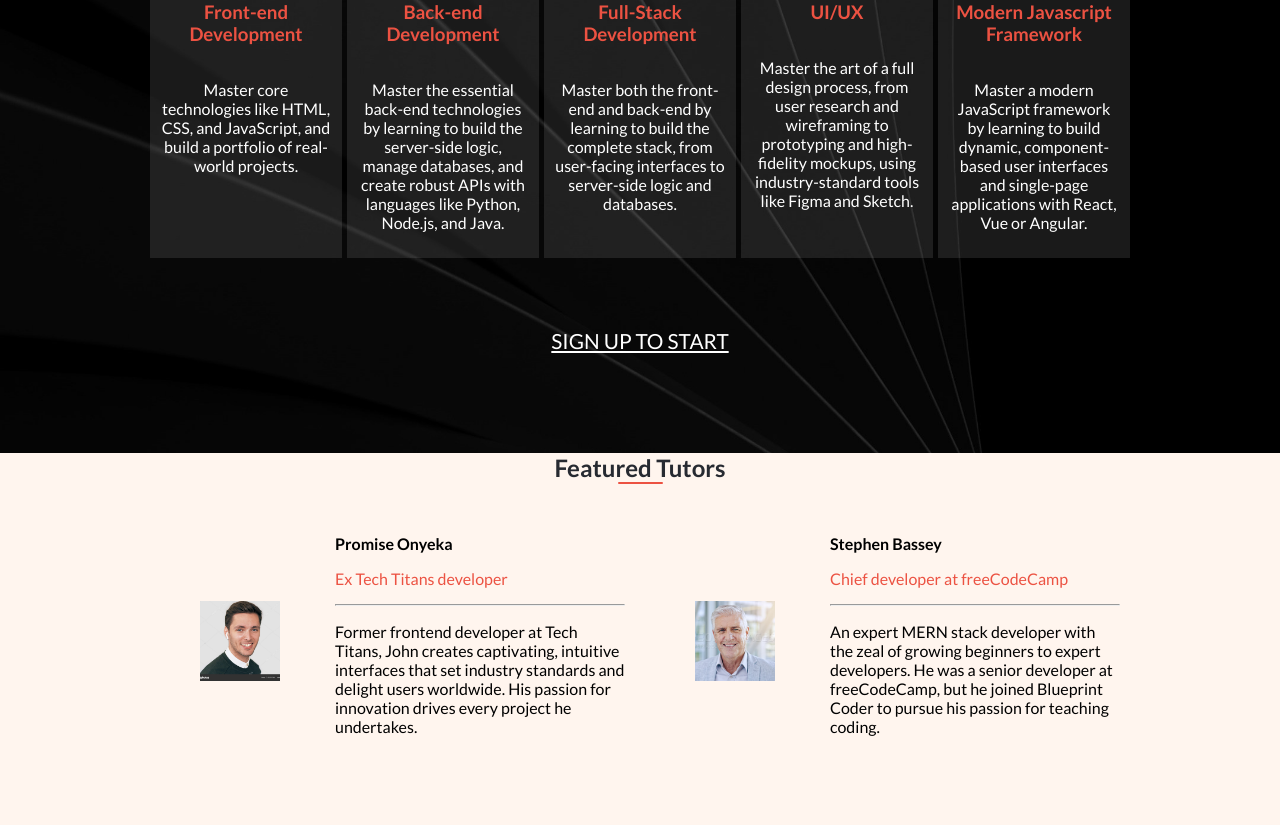
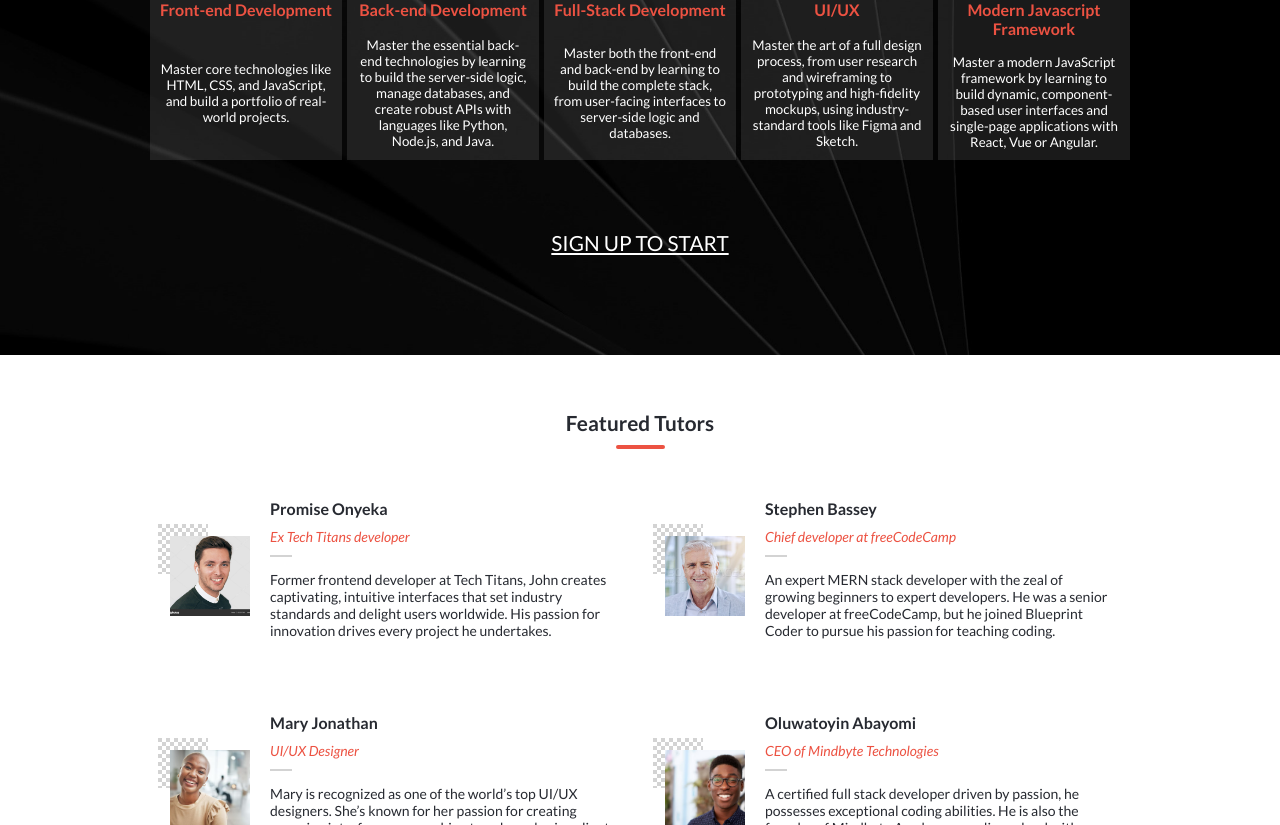
Before and after one commit to chukwus618/Blueprint-Coder, a website: page index.html in a window 1280 px wide. Shown: the part 775-1600 px from the top of the page. Drawn offline with Linux system fonts and the light colour scheme.

Commit message:
Update styling of featured-tutors section
Added a checkered pattern behind each tutor image, applied padding and margins, changed font-size and font-weight of headings and paragraphs of both course section and featured tutors section of the home page.

```diff
--- a/styles.css
+++ b/styles.css
@@ -34,18 +34,16 @@ header p ~ p {
 
 .line {
   width: 45px;
-  background-color: #ec5242;
-  height: 2px;
+  border: 2px solid #ec5242;
   border-radius: 100px;
   margin: auto;
 }
 
 .course-img {
-  width: auto;
+  width: 30px;
   height: 30px;
   object-fit: contain;
   object-position: center;
-  display: flex;
   align-self: center;
 }
 
@@ -77,11 +75,14 @@ header p ~ p {
 
 #course-description {
   color: #fff;
+  font-size: smaller;
+  margin: auto;
 }
 
 #course-section h3 {
   color: #ec5242;
   align-self: center;
+  font-size: medium;
 }
 
 #signup-btn {
@@ -120,43 +121,38 @@ header p ~ p {
 }
 
 #seemore-btn {
-  margin: auto;
   display: block;
   color: #272a31;
   font-size: 1.3em;
-  width: 90%;
+  width: calc(100% - 20px);
   background-color: inherit;
-  border: none;
+  border: 1px solid #272a31;
   padding: 10px;
   cursor: pointer;
-  margin-top: 20px;
-}
-
-#seemore-btn:hover {
-  border: 1px solid #272a31;
-  border-radius: 5px;
+  margin: 40px 10px;
 }
 
 #seemore-btn i {
   font-size: 1.4rem;
   margin-left: 20px;
+  color: #ec5242;
 }
 
 #seemore-btn:hover i {
   animation: fa-shake 1s infinite;
-  color: #ec5242;
 }
 
 #featured-tutors {
-  background-color: #fff5ee;
-  padding-bottom: 50px;
+  background-color: #fff;
+  padding: 55px 0 10px;
 }
 
 #featured-tutors > h3 {
   text-align: center;
   color: #272a31;
   margin: 0;
-  font-size: 1.5em;
+  font-size: 1.3em;
+  padding-bottom: 10px;
 }
 
 @keyframes fade-in-up {
@@ -174,9 +170,8 @@ header p ~ p {
 .tutor-info {
   display: flex;
   align-items: center;
-  gap: 15px;
-  padding: 10px;
-  padding-top: 50px;
+  gap: 20px;
+  padding: 50px 20px 0;
   transition: opacity 0.5s ease-in-out, transform 0.5s ease-in-out;
   animation: fade-in-up 0.6s ease-out forwards;
   opacity: 0;
@@ -207,10 +202,45 @@ header p ~ p {
 }
 
 #featured-tutors img {
+  width: 100%;
+  height: 100%;
+  object-fit: cover;
+  object-position: center;
+  position: relative;
+}
+
+.tutorimage-container {
+  display: inline-block;
+  position: relative;
   width: 80px;
   height: 80px;
-  object-fit: cover;
-  object-position: center;
+  margin: 0;
+}
+
+.tutorimage-container::before {
+  background:
+    conic-gradient(
+      #fff 90deg,
+      #000 90deg 180deg,
+      #fff 180deg 270deg,
+      #000 90deg 270deg
+    );
+  background-size: 8px 8px;
+  content: "";
+  position: absolute;
+  top: -12px;
+  left: -12px;
+  width: 50px;
+  height: 50px;
+  z-index: -1;
+}
+
+.thin-line {
+  color: #d3d3d3;
+  width: 20px;
+  margin: 0;
+  border-width: 1px;
+  border-style: solid;
 }
 
 .tutor-details {
@@ -219,10 +249,28 @@ header p ~ p {
 
 .tutor-details p:first-of-type {
   color: #ec5242;
+  margin: 10px 0;
+  font-size: 11px;
+  font-style: italic;
+}
+
+.tutor-details p:last-of-type {
+  color: #272a31;
+  font-size: 11px;
+}
+
+strong {
+  font-weight: bold;
+  color: #272a31;
+  font-size: medium;
 }
 
 .hidden-tutor {
   display: none;
+}
+
+#tutors-container.tutors-expanded .hidden-tutor {
+  display: flex;
 }
 
 @media (min-width: 1200px) {
@@ -282,6 +330,29 @@ header p ~ p {
     padding-right: 150px;
   }
 
+  .tutor-details p:last-of-type,
+  .tutor-details p:first-of-type {
+    font-size: 14px;
+  }
+
+  .tutorimage-container::before {
+    background:
+      conic-gradient(
+        #fff 90deg,
+        #d3d3d3 90deg 180deg,
+        #fff 180deg 270deg,
+        #d3d3d3 90deg 270deg
+      );
+    background-size: 8px 8px;
+    content: "";
+    position: absolute;
+    top: -12px;
+    left: -12px;
+    width: 50px;
+    height: 50px;
+    z-index: -1;
+  }
+
   .hidden-tutor {
     display: flex;
   }
@@ -308,7 +379,7 @@ header p ~ p {
     margin: 50px;
   }
 
-  .coursse-img {
+  .course-img {
     height: 50px;
   }
 }
```
